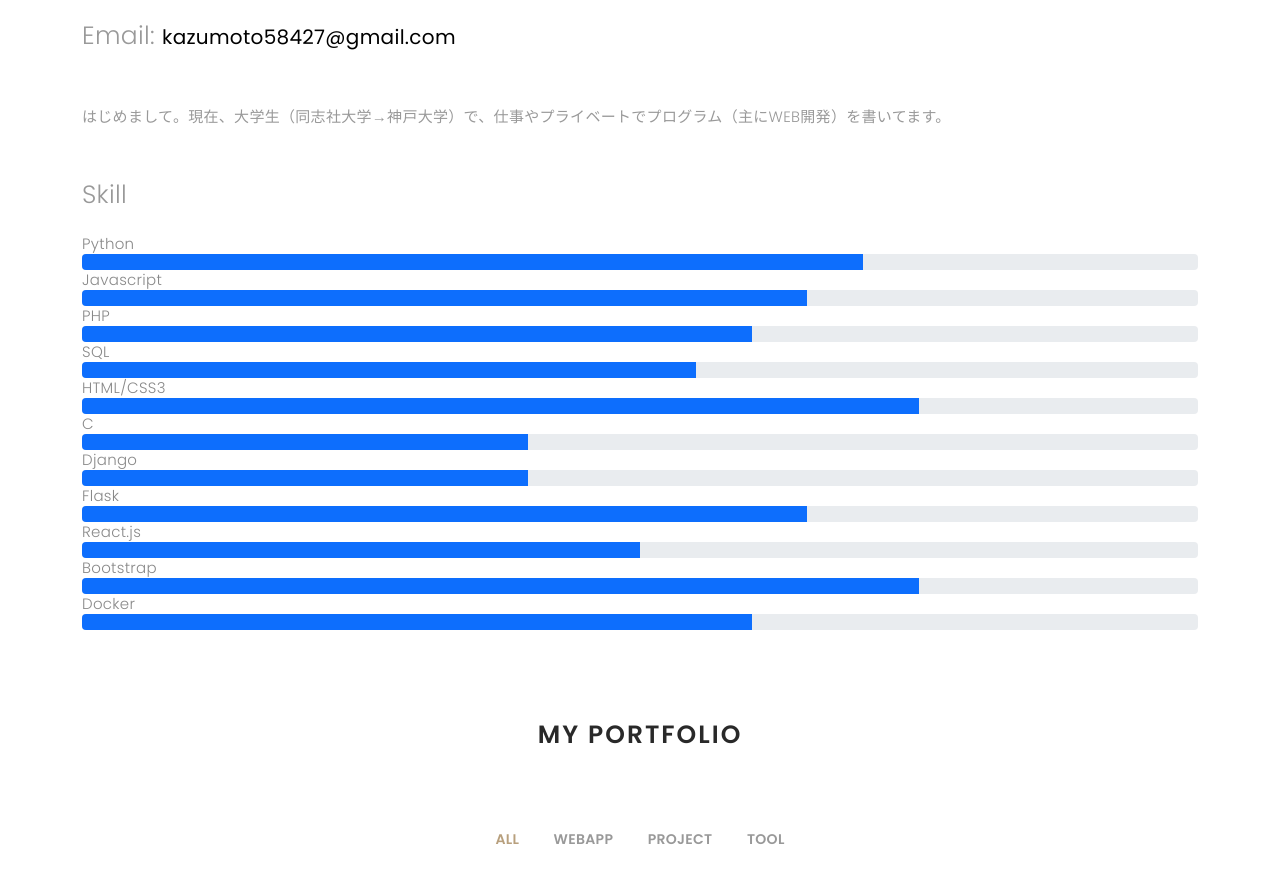
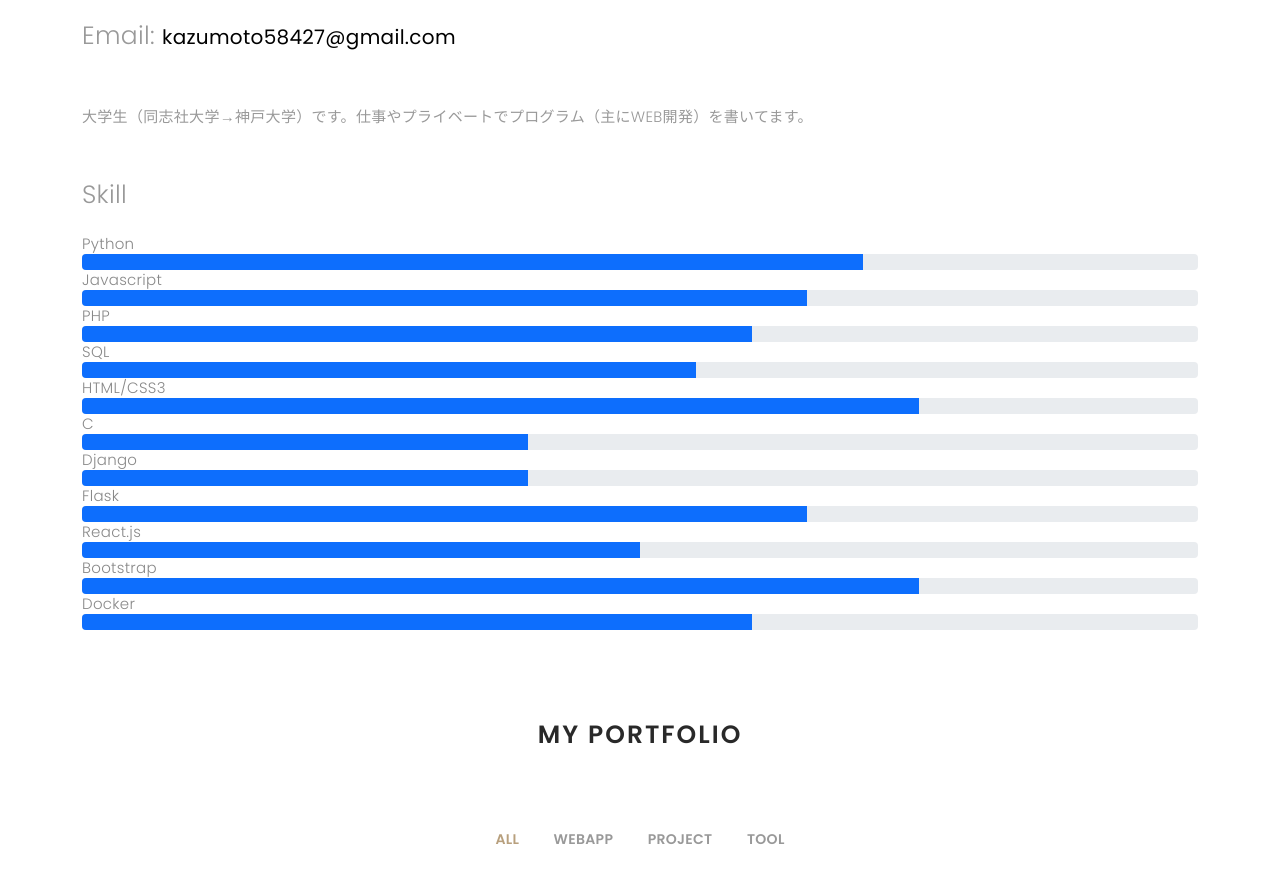
Before and after one commit to hirokazuniimoto/portfolio, a plain HTML site: page index.html in a window 1280 px wide. Shown: the part 938-1831 px from the top of the page. Drawn offline with Linux system fonts and the light colour scheme; a web font is replaced by a local one.

Commit message:
6-21 latest! ver5

```diff
--- a/index.html
+++ b/index.html
@@ -7,6 +7,8 @@
 <html lang="en">
 
 <head>
+  <meta name="google-site-verification" content="VaqmQOSRDAYudEZZ6aWkxJZZK3ipFan2LyWUgwuIBls" />
+
   <meta charset="utf-8">
   <meta content="width=device-width, initial-scale=1.0" name="viewport">
 
@@ -75,7 +77,7 @@
           </div>
           <div class="about-descr">
 
-            <p class="p-heading">はじめまして。現在、大学生（同志社大学→神戸大学）で、仕事やプライベートでプログラム（主にWEB開発）を書いてます。 </p>
+            <p class="p-heading">大学生（同志社大学→神戸大学）です。仕事やプライベートでプログラム（主にWEB開発）を書いてます。 </p>
             <p class="separator"></p>
 
           </div>
```
